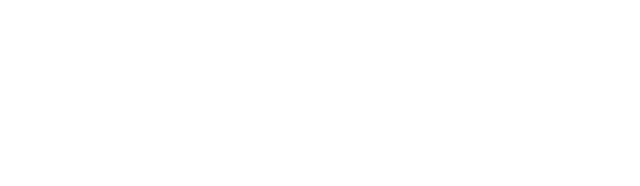
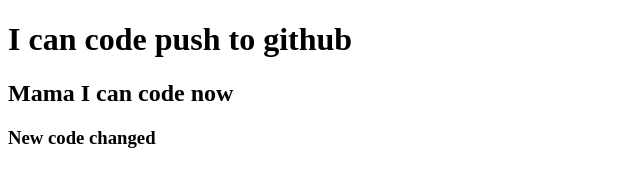
Before and after one commit to smazimoddin/my-second-repo, a plain HTML site: page index.html in a window 1280 px wide. Shown: the whole page, without its empty margins (0-640 px from the left). Drawn offline with Linux system fonts and the light colour scheme.

Commit message:
added header

```diff
--- a/index.html
+++ b/index.html
@@ -6,5 +6,9 @@
     <meta name="viewport" content="width=device-width, initial-scale=1.0" />
     <title>my-second-repo</title>
   </head>
-  <body></body>
+  <body>
+    <h1>I can code push to github</h1>
+    <h2>Mama I can code now</h2>
+    <h3>New code changed</h3>
+  </body>
 </html>
```
